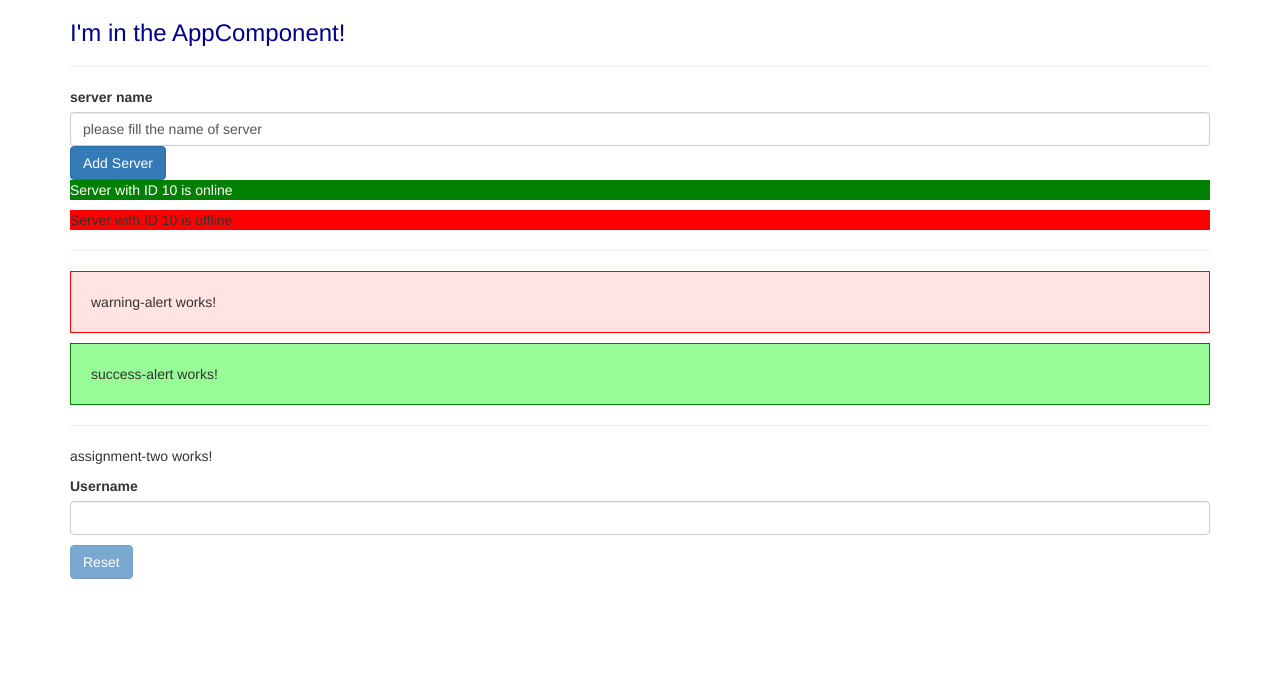
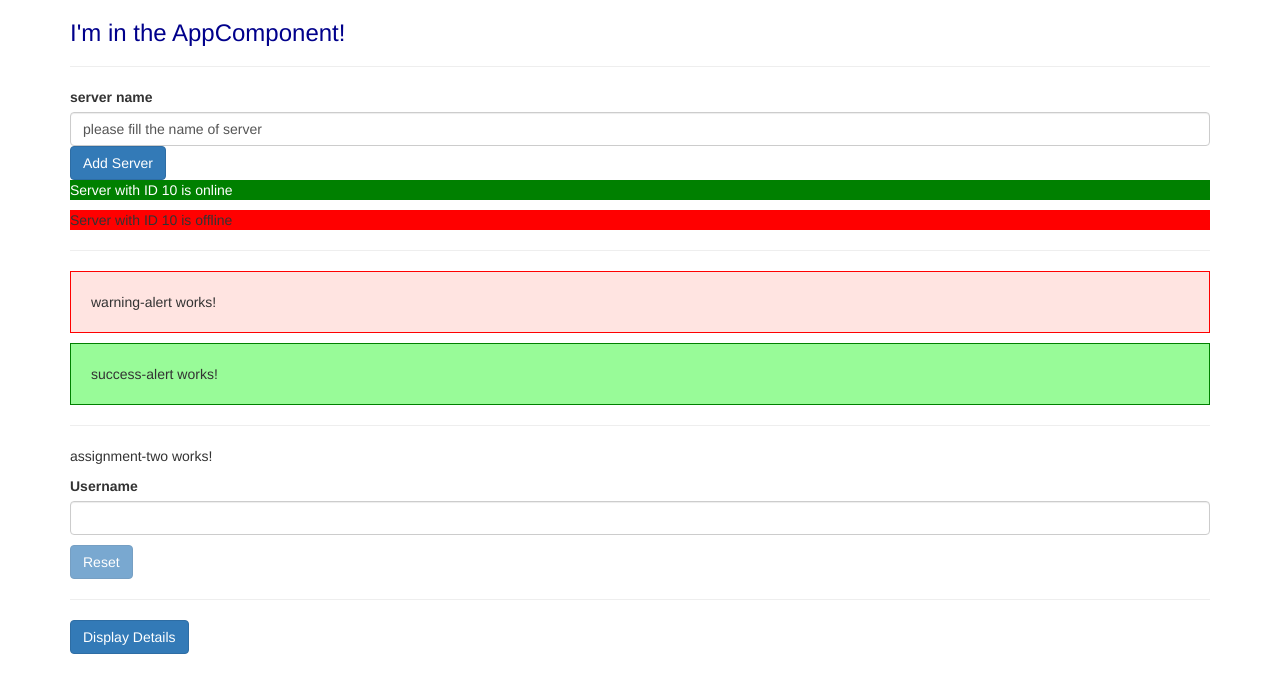
Before and after one commit to adetiamarhadi/angular-demo, an Angular app: page / in a window 1280 px wide. Shown: the top 692 px of the page. Built offline with nearby package versions, Linux system fonts and the light colour scheme.

Commit message:
Assignment 3 - Practicing Directives

```diff
--- a/src/app/app.component.html
+++ b/src/app/app.component.html
@@ -9,6 +9,8 @@
             <app-success-alert></app-success-alert>
             <hr>
             <app-assignment-two></app-assignment-two>
+            <hr>
+            <app-assignment-three></app-assignment-three>
         </div>
     </div>
 </div>
--- a/src/app/app.module.ts
+++ b/src/app/app.module.ts
@@ -9,6 +9,7 @@ import { ServersComponent } from './servers/servers.component';
 import { WarningAlertComponent } from './warning-alert/warning-alert.component';
 import { SuccessAlertComponent } from './success-alert/success-alert.component';
 import { AssignmentTwoComponent } from './assignment-two/assignment-two.component';
+import { AssignmentThreeComponent } from './assignment-three/assignment-three.component';
 
 @NgModule({
   declarations: [
@@ -17,7 +18,8 @@ import { AssignmentTwoComponent } from './assignment-two/assignment-two.componen
     ServersComponent,
     WarningAlertComponent,
     SuccessAlertComponent,
-    AssignmentTwoComponent
+    AssignmentTwoComponent,
+    AssignmentThreeComponent
   ],
   imports: [
     BrowserModule,
--- /dev/null
+++ b/src/app/assignment-three/assignment-three.component.css
@@ -0,0 +1,3 @@
+.white-text {
+  color: white;
+}
--- /dev/null
+++ b/src/app/assignment-three/assignment-three.component.html
@@ -0,0 +1,6 @@
+<!-- <button class="btn btn-primary" (click)="showSecret = !showSecret">Display Details</button> -->
+<button class="btn btn-primary" (click)="onToggleDetails()">Display Details</button>
+<p *ngIf="showSecret" >secret password = tuna</p>
+<div *ngFor="let logItem of log"
+[ngStyle]="{backgroundColor: logItem >= 5 ? 'blue' : 'transparent'}"
+[ngClass]="{'white-text': logItem >=5}" >{{logItem}}</div>
--- /dev/null
+++ b/src/app/assignment-three/assignment-three.component.ts
@@ -0,0 +1,24 @@
+import { Component, OnInit } from '@angular/core';
+
+@Component({
+  selector: 'app-assignment-three',
+  templateUrl: './assignment-three.component.html',
+  styleUrls: ['./assignment-three.component.css']
+})
+export class AssignmentThreeComponent implements OnInit {
+
+  showSecret = false;
+
+  log = [];
+
+  onToggleDetails() {
+    this.showSecret = !this.showSecret;
+    this.log.push(this.log.length + 1);
+  }
+
+  constructor() { }
+
+  ngOnInit(): void {
+  }
+
+}
```
